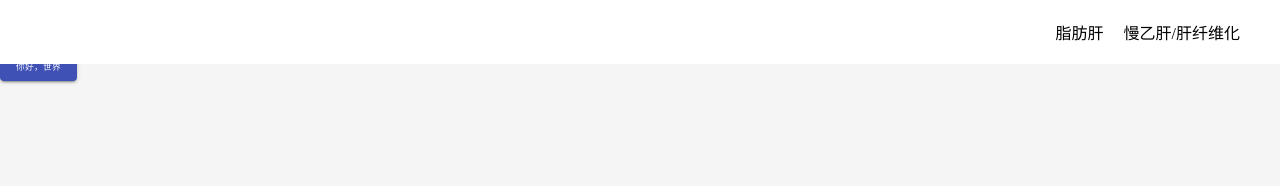
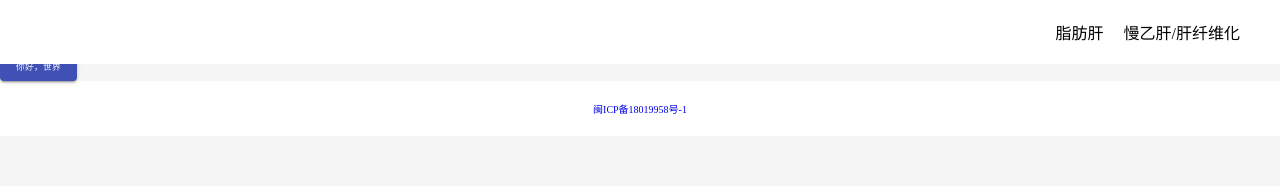
Before and after one commit to SteveKingFord/react-template, a React (Create React App) app: page /material in a window 1280 px wide. Shown: the top 186 px of the page. Built offline with nearby package versions, Linux system fonts and the light colour scheme; a web font is replaced by a local one.

Commit message:
feat: 添加底部备案号

```diff
--- a/src/App.tsx
+++ b/src/App.tsx
@@ -1,18 +1,18 @@
 /*
  * @Author: kingford
  * @Date: 2021-03-30 12:31:03
- * @LastEditTime: 2021-05-24 01:39:20
+ * @LastEditTime: 2021-07-17 13:40:34
  */
 import React from 'react';
 import { BrowserRouter as Router, Switch, Route } from 'react-router-dom';
 import { Home } from './pages/home';
 import { About } from './pages/about';
 import { Pubmed } from './pages/pubmed';
-import { Fibrosis } from './pages/fibrosis'
+import { Fibrosis } from './pages/fibrosis';
 import { Material } from './pages/material';
-import { AppHeader } from './pages/Layout/Header'
-import './App.css'
-
+import { AppHeader } from './pages/Layout/Header';
+import { AppFooter } from './pages/Layout/Footer';
+import './App.css';
 
 const App: React.FC = () => {
   return (
@@ -27,6 +27,7 @@ const App: React.FC = () => {
           <Route path="/about" component={About}></Route>
           <Route path="*" component={Pubmed}></Route>
         </Switch>
+        <AppFooter></AppFooter>
       </Router>
     </div>
   );
--- a/src/pages/Layout/Footer/index.tsx
+++ b/src/pages/Layout/Footer/index.tsx
@@ -1,10 +1,14 @@
 /*
  * @Author: kingford
  * @Date: 2021-05-23 23:59:50
- * @LastEditTime: 2021-05-23 23:59:59
+ * @LastEditTime: 2021-07-17 13:43:15
  */
 export const AppFooter = () => {
-    return (
-        <div>AppFooter</div>
-    )
-}
+  return (
+    <div className="footer">
+      <a href="https://beian.miit.gov.cn" rel="noreferrer" target="_blank">
+        闽ICP备18019958号-1
+      </a>
+    </div>
+  );
+};
--- a/src/styles/global.css
+++ b/src/styles/global.css
@@ -6,8 +6,6 @@ html {
   font-family: 'PingFangSC';
   src: url('../assets/fonts/PingFangSC.ttf') format('opentype');
 }
-
-
 
 html body {
   margin: 0;
@@ -20,3 +18,13 @@ html body {
 code {
   font-family: source-code-pro, Menlo, Monaco, Consolas, 'Courier New', monospace;
 }
+
+.footer {
+  text-align: center;
+  padding: 20px 0;
+  background: #fff;
+}
+
+.footer a {
+  text-decoration: none;
+}
```
Also changed, not shown: 1 other file (tests, documents, lock files or other folders).
